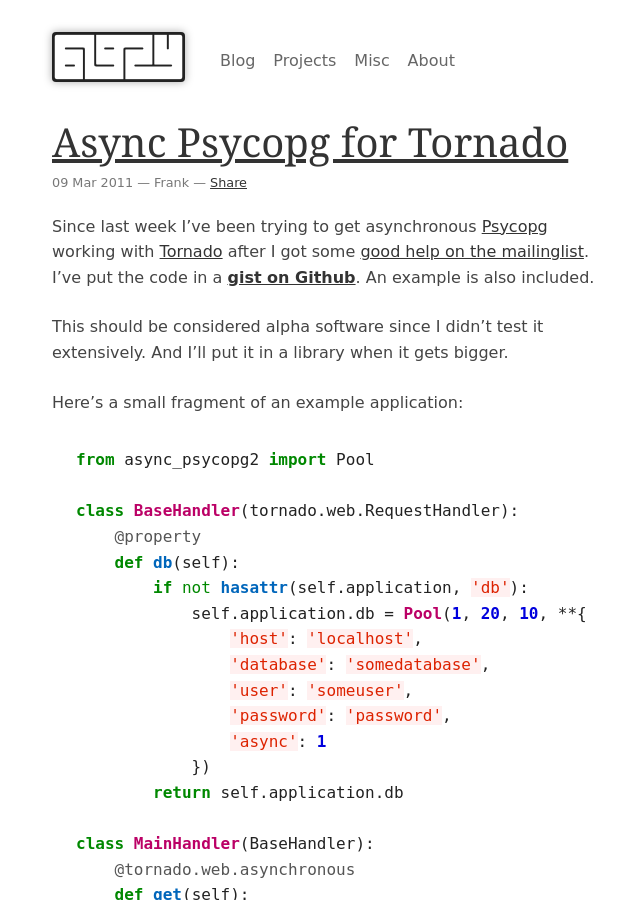
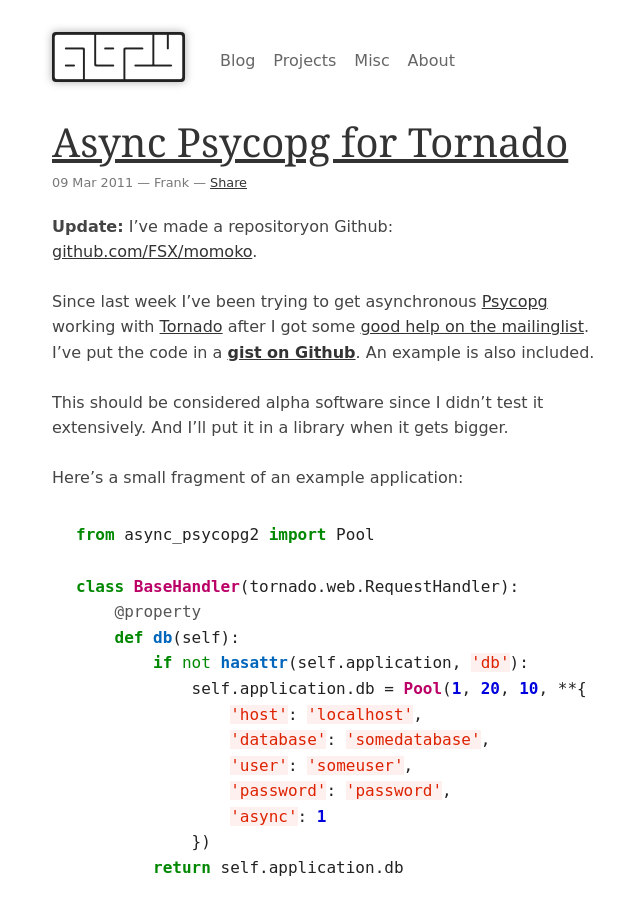
Before and after one commit to wskplho/fsx.github.com, a Jekyll site: the page built from _posts/2011-03-09-async-psycopg-for-tornado.markdown, in a window 1280 px wide and 900 px high. Shown: the whole window, without its empty margins (213-853 px from the left). Built offline with Jekyll 4.4.1, drawn with Linux system fonts in a browser that asks for light colours; Markdown is read by kramdown in place of the engine named in the settings.

Commit message:
Updated 'Async Psycopg for Tornado'.

```diff
--- a/_posts/2011-03-09-async-psycopg-for-tornado.markdown
+++ b/_posts/2011-03-09-async-psycopg-for-tornado.markdown
@@ -5,6 +5,8 @@ author: Frank
 date: 2011-03-09 15:23:50 +0200
 categories: [Tornado, PostgreSQL, Psycopg, Python]
 ---
+
+**Update:** I've made a repositoryon Github: [github.com/FSX/momoko][5].
 
 Since last week I've been trying to get asynchronous [Psycopg][1] working with
 [Tornado][2] after I got some [good help on the mailinglist][3]. I've put the
```
Also changed, not shown: other parts of _posts/2011-03-09-async-psycopg-for-tornado.markdown (+1 -0 lines).
